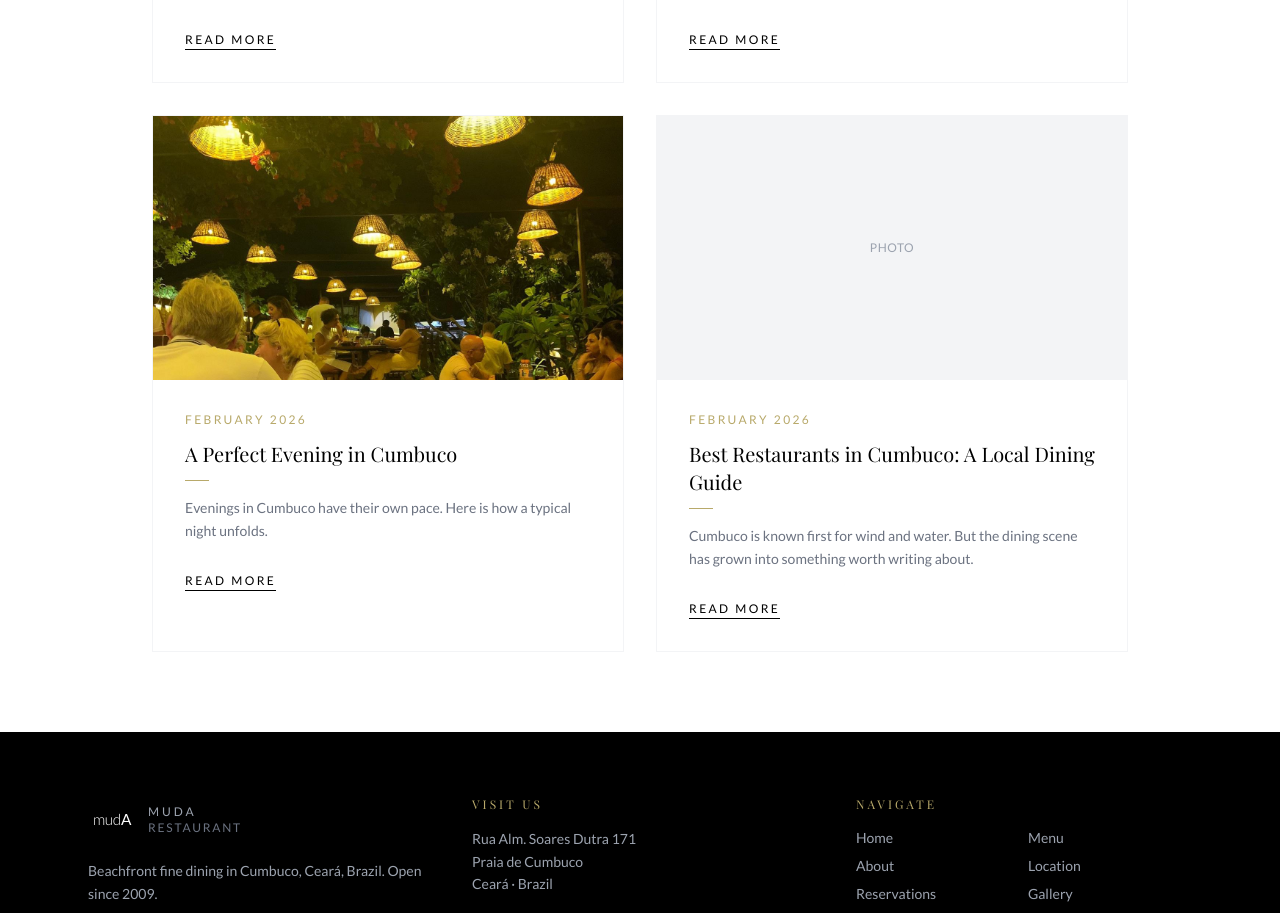
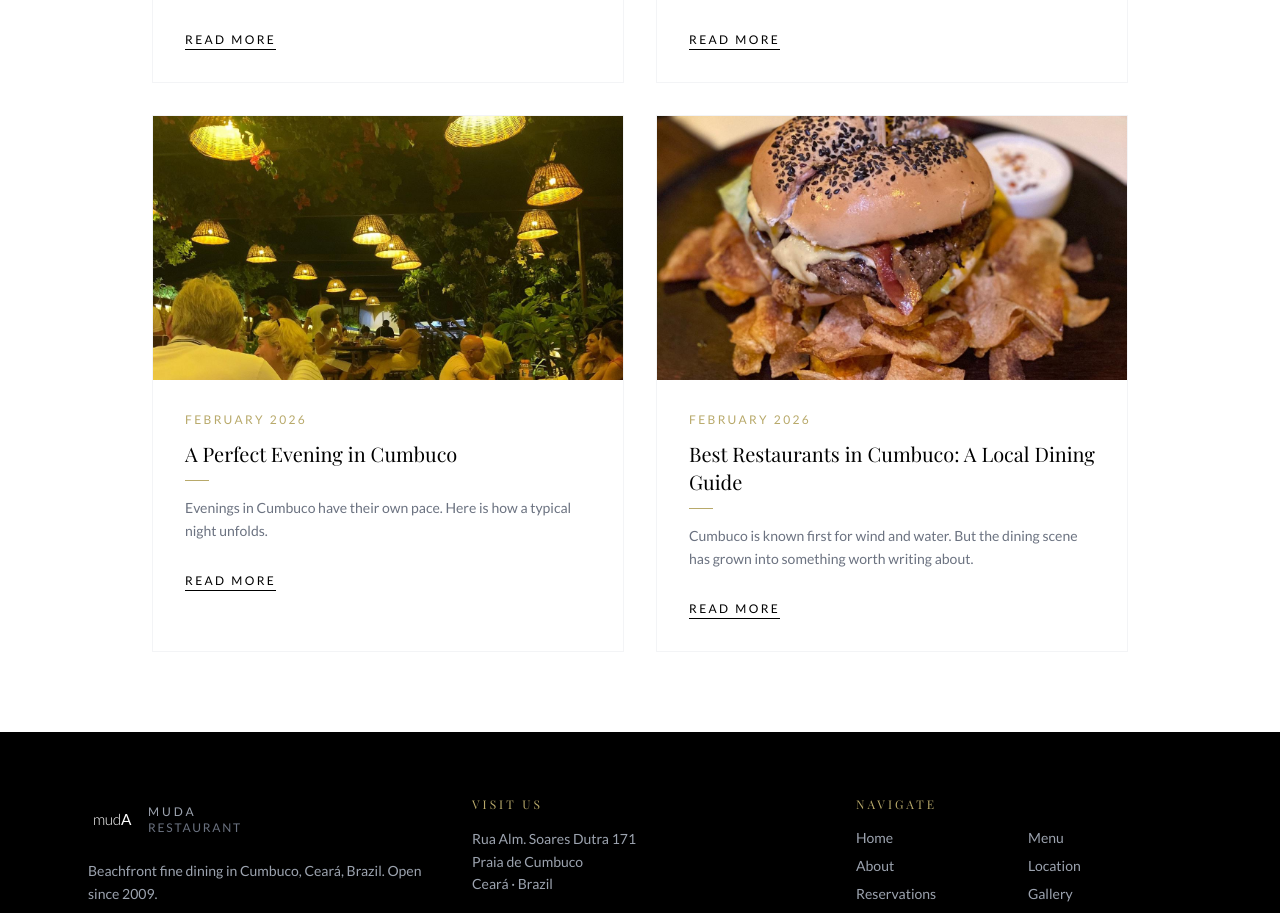
Before and after one commit to SparkwaveAI1/muda-restaurant, a React (Vite) app: page /blog in a window 1280 px wide. Shown: the part 846-1759 px from the top of the page. Built offline with nearby package versions, Linux system fonts and the light colour scheme; a web font is replaced by a local one.

Commit message:
feat(blog): burger photo for Best Restaurants article [NO-TASK: muda-blog]

```diff
--- a/src/data/blogPosts.ts
+++ b/src/data/blogPosts.ts
@@ -98,6 +98,8 @@ And before you know it, the night in Cumbuco has taken care of itself.`,
   },
   {
     slug: 'best-restaurants-cumbuco',
+    image: '/images/muda-burger.jpg',
+    imageAlt: 'Gourmet burger with crispy chips at MUDA Restaurant Cumbuco',
     title: 'Best Restaurants in Cumbuco: A Local Dining Guide',
     excerpt: 'Cumbuco is known first for wind and water. But the dining scene has grown into something worth writing about.',
     date: 'February 2026',
```
Also changed, not shown: public/images/muda-burger.jpg (added).
